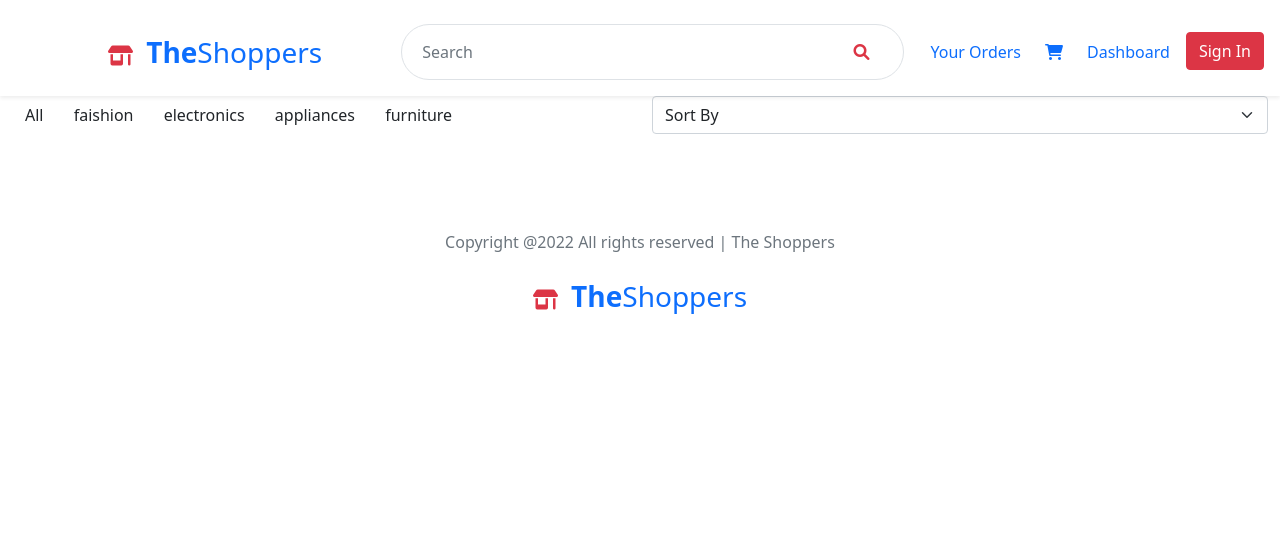
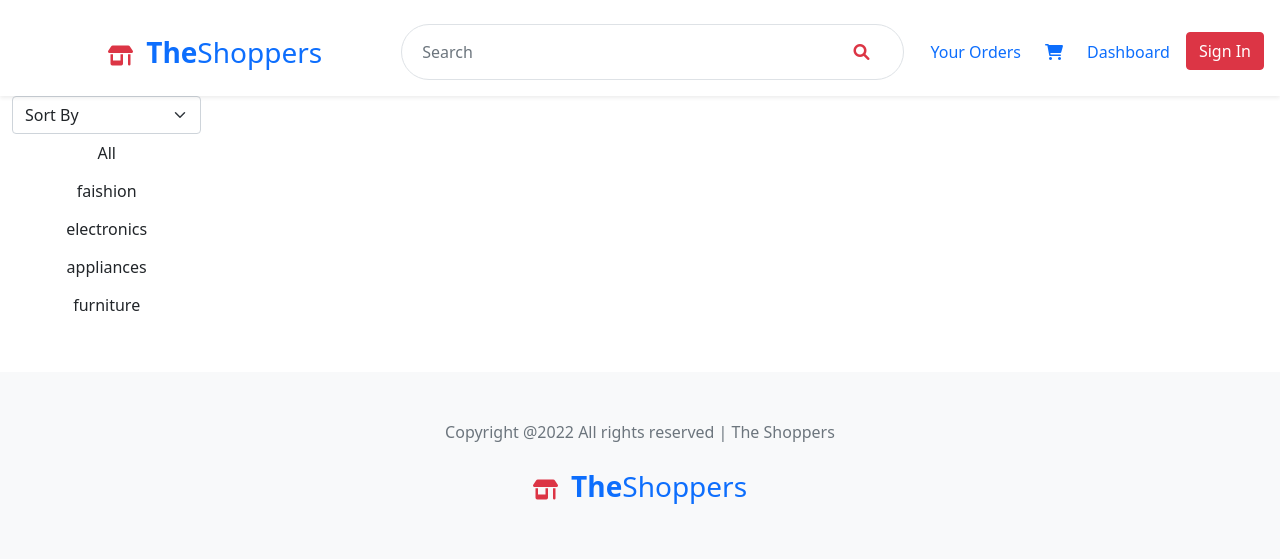
Before and after one commit to 14sourabh7/completeStore, a PHP site: page / in a window 1280 px wide. Shown: the top 559 px of the page. Run offline with PHP 8.4, Linux system fonts and the light colour scheme; data that the repository does not hold is empty; some libraries are stand-ins or nearby versions.

Commit message:
store....

```diff
--- a/src/components/footer.php
+++ b/src/components/footer.php
@@ -1,5 +1,5 @@
   <!-- footer -->
-  <div class="row pb-5 pt-5 mt-5">
+  <div class="row pb-5 pt-5 mt-5 bg-light">
 
 
       <p class="text-center text-muted">
--- a/src/pages/product.php
+++ b/src/pages/product.php
@@ -2,17 +2,9 @@
 <div class="container-fluid">
 
     <div class="row">
-        <div class="col">
-            <span class="col btn filter">All</span>
-            <span class="col btn filter">faishion</span>
-            <span class="col btn filter">electronics</span>
-            <span class="col btn filter">appliances</span>
-            <span class="col btn filter">furniture</span>
-            </select>
-
-        </div>
-        <div class="col">
-            <div class="col">
+        <div class="col ">
+            <div class="row">
+                <div class="col-12">
                     <label class="visually-hidden" for="inlineFormSelectPref">Sort By</label>
                     <select class="form-select sort" id="inlineFormSelectPref">
                         <option selected>Sort By</option>
@@ -21,9 +13,15 @@
                         <!-- <option value="2">Recently Added</option>
                     <option value="3">Popularity</option> -->
                     </select>
+                    <span class="col-md-12 btn filter">All</span>
+                    <span class="col-md-12 btn filter">faishion</span>
+                    <span class="col-md-12 btn filter">electronics</span>
+                    <span class="col-md-12 btn filter">appliances</span>
+                    <span class="col-md-12 btn filter">furniture</span>
                 </div>
             </div>
-        <div class="col-12 mx-auto">
+        </div>
+        <div class="col-sm-12 col-md-10 mx-auto">
 
             <div class=" row" id='productsDisplay'>
             </div>
--- a/src/pages/singleProductPage.php
+++ b/src/pages/singleProductPage.php
@@ -78,7 +78,7 @@
                     </div>
                 </div>
                 <div class="col-6">
-                    <button class="btn btn-primary fntSize fw-bold add-to-cart" data-id='0'>
+                    <button class="btn btn-danger p-3 fw-bold add-to-cart" data-id='0'>
                         Add to cart
                     </button>
                 </div>
--- a/src/scripts/product.js
+++ b/src/scripts/product.js
@@ -37,8 +37,7 @@ $(document).ready(function () {
         return (
           a.price -
           a.price * (a.discount / 100) -
-          b.price -
-          b.price * (b.discount / 100)
+          (b.price - b.price * (b.discount / 100))
         );
       });
 
```
Lines whose indentation alone changed are shown as unchanged.
